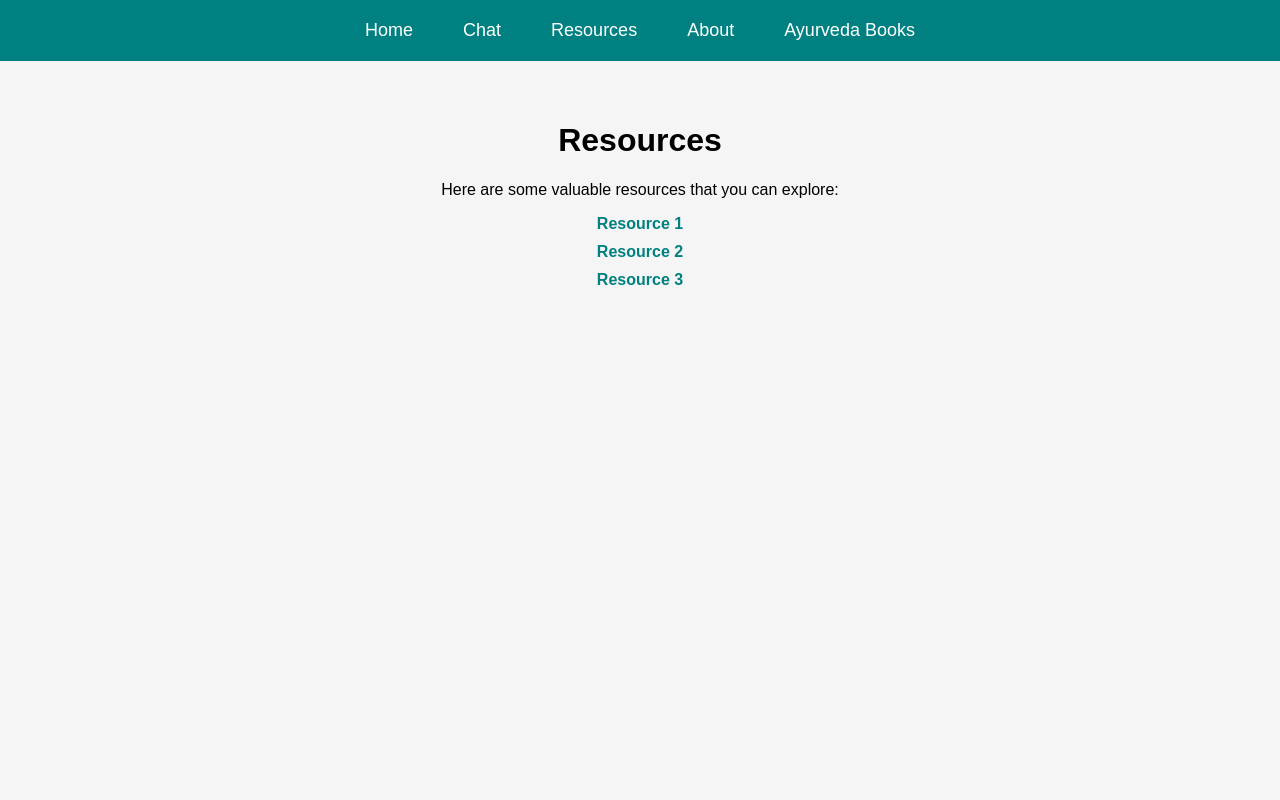
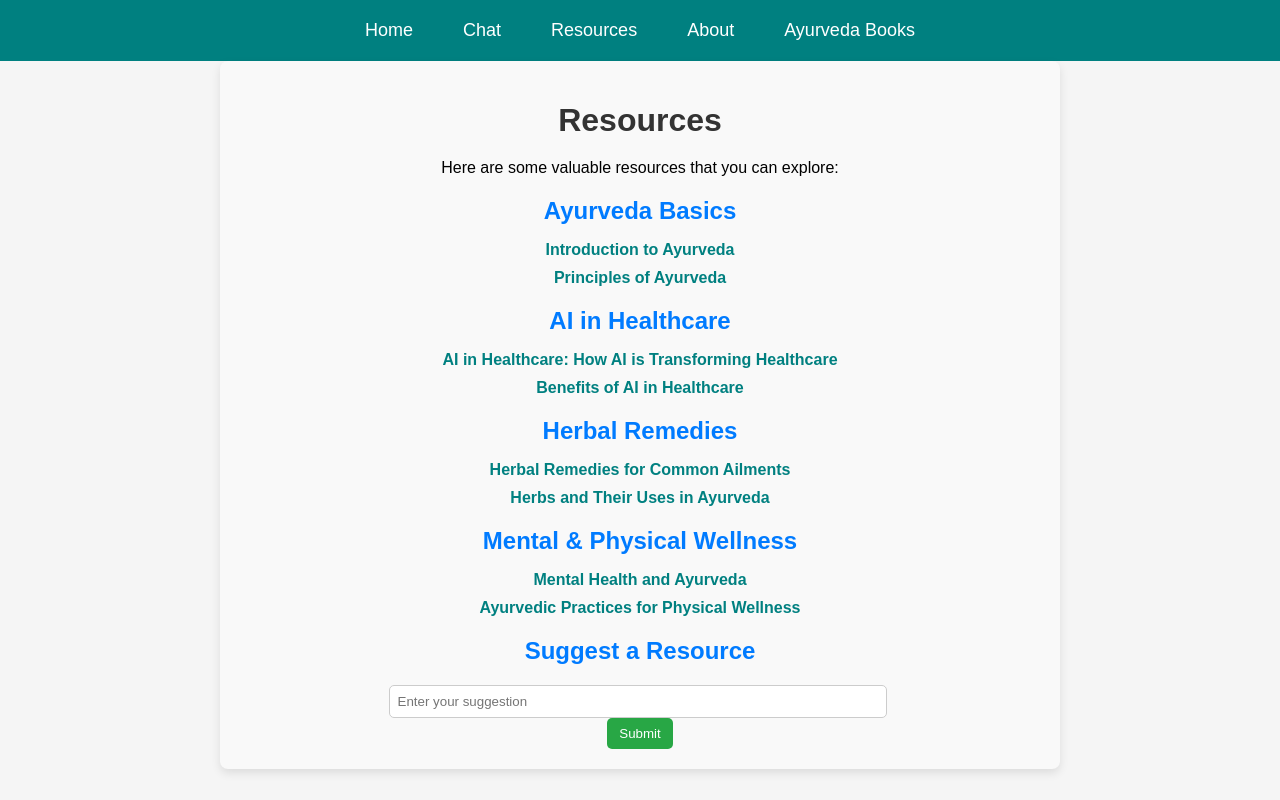
Before and after one commit to MUDITJAINN/Ayurveda-GPT, a React (Create React App) app in the folder ayurveda/: page /resources in a window 1280 px wide. Built offline with nearby package versions, Linux system fonts and the light colour scheme.

Commit message:
add resource section

```diff
--- a/ayurveda/src/components/Resources.jsx
+++ b/ayurveda/src/components/Resources.jsx
@@ -1,19 +1,66 @@
 // src/pages/Resources.jsx
-import React from 'react';
+import React, { useState } from 'react';
 import '../App.css';
+import '../styles/ResourcesPage.css';
 
 const Resources = () => {
+    const [suggestion, setSuggestion] = useState('');
+
+    const resourcesData = {
+        'Ayurveda Basics': [
+            { title: 'Introduction to Ayurveda', link: 'https://ayurveda.com/ayurveda-a-brief-introduction-and-guide/#:~:text=In%20Sanskrit%2C%20Ayurveda%20means%20%E2%80%9CThe,accomplished%20masters%20to%20their%20disciples.' },
+            { title: 'Principles of Ayurveda', link: 'https://ayush.delhi.gov.in/ayush/fundamental-principles' },
+        ],
+        'AI in Healthcare': [
+            { title: 'AI in Healthcare: How AI is Transforming Healthcare', link: 'https://www.ncbi.nlm.nih.gov/pmc/articles/PMC6616181/' },
+            { title: 'Benefits of AI in Healthcare', link: 'https://builtin.com/artificial-intelligence/artificial-intelligence-healthcare' },
+        ],
+        'Herbal Remedies': [
+            { title: 'Herbal Remedies for Common Ailments', link: 'https://www.healthline.com/health/home-remedies' },
+            { title: 'Herbs and Their Uses in Ayurveda', link: 'https://www.medicalnewstoday.com/articles/ayurvedic-herbs' },
+        ],
+        'Mental & Physical Wellness': [
+            { title: 'Mental Health and Ayurveda', link: 'https://www.ncbi.nlm.nih.gov/pmc/articles/PMC6463074/' },
+            { title: 'Ayurvedic Practices for Physical Wellness', link: 'https://www.deepammeditours.com/blog/ayurvedic-self-care-practices-for-daily-wellness/' },
+        ],
+    };
+
+    const handleSuggestionSubmit = (e) => {
+        e.preventDefault();
+        console.log('Suggested Resource:', suggestion);
+        setSuggestion('');
+    };
+
     return (
         <div className="resources-section">
             <h1>Resources</h1>
-            <p>
-                Here are some valuable resources that you can explore:
-            </p>
-            <ul className="resource-list">
-                <li><a href="#resource1" className="App-link">Resource 1</a></li>
-                <li><a href="#resource2" className="App-link">Resource 2</a></li>
-                <li><a href="#resource3" className="App-link">Resource 3</a></li>
-            </ul>
+            <p>Here are some valuable resources that you can explore:</p>
+            {Object.entries(resourcesData).map(([category, resources]) => (
+                <div key={category} className="resource-category">
+                    <h2>{category}</h2>
+                    <ul className="resource-list">
+                        {resources.map((resource, index) => (
+                            <li key={index}>
+                                <a href={resource.link} target="_blank" rel="noopener noreferrer" className="App-link">
+                                    {resource.title}
+                                </a>
+                            </li>
+                        ))}
+                    </ul>
+                </div>
+            ))}
+            <h2>Suggest a Resource</h2>
+            <form onSubmit={handleSuggestionSubmit} className="suggestion-form">
+                <input
+                    type="text"
+                    value={suggestion}
+                    onChange={(e) => setSuggestion(e.target.value)}
+                    placeholder="Enter your suggestion"
+                    required
+                    className="suggestion-input"
+                />
+                <button type="submit" className="suggestion-button">Submit</button>
+            </form>
         </div>
     );
 };
--- /dev/null
+++ b/ayurveda/src/styles/ResourcesPage.css
@@ -0,0 +1,71 @@
+.resources-section {
+    padding: 20px;
+    max-width: 800px;
+    margin: auto;
+    background-color: #f9f9f9;
+    border-radius: 8px;
+    box-shadow: 0 4px 10px rgba(0, 0, 0, 0.1);
+}
+
+h1 {
+    text-align: center;
+    color: #333;
+    margin-bottom: 20px;
+}
+
+h2 {
+    margin-top: 20px;
+    margin-bottom: 10px;
+    color: #007bff;
+}
+
+.resource-list {
+    list-style-type: none;
+    padding: 0;
+}
+
+.resource-list li {
+    margin: 10px 0;
+}
+
+.App-link {
+    color: #007bff;
+    text-decoration: none;
+    padding: 5px 10px;
+    border-radius: 5px;
+    transition: background-color 0.3s;
+}
+
+.App-link:hover {
+    background-color: rgba(0, 123, 255, 0.1);
+    text-decoration: underline;
+}
+
+.suggestion-form {
+    display: flex;
+    flex-direction: column;
+    align-items: center;
+    margin-top: 20px;
+}
+
+.suggestion-input {
+    padding: 8px;
+    margin-right: 5px;
+    width: 60%;
+    border: 1px solid #ccc;
+    border-radius: 5px;
+}
+
+.suggestion-button {
+    padding: 8px 12px;
+    background-color: #28a745;
+    color: white;
+    border: none;
+    border-radius: 5px;
+    cursor: pointer;
+    transition: background-color 0.3s;
+}
+
+.suggestion-button:hover {
+    background-color: #218838;
+}
```
